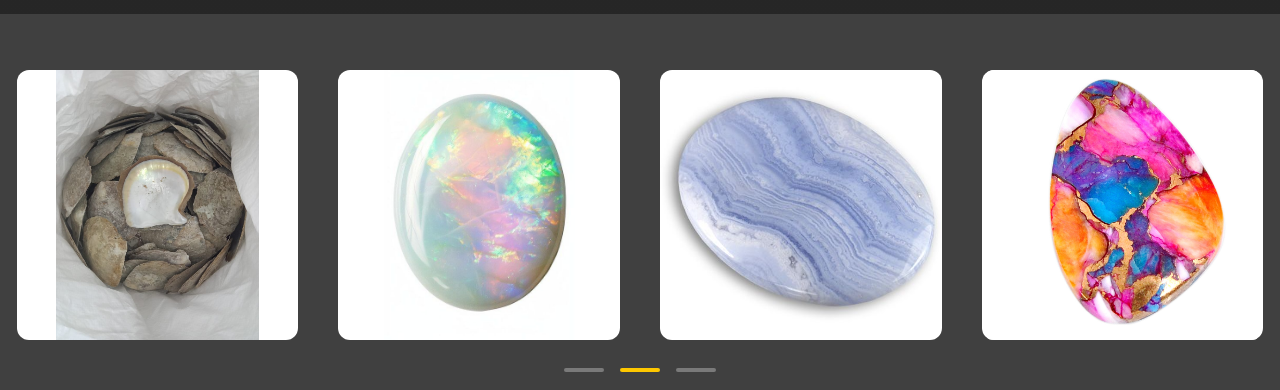
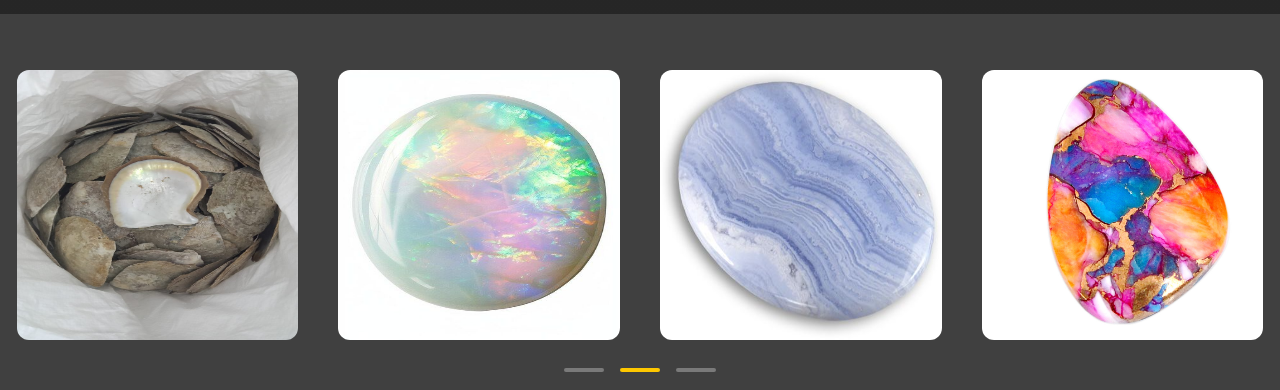
Before and after one commit to JatinMehta007/Freelance-project, a React (Vite) app: page / in a window 1280 px wide. Shown: the part 786-1176 px from the top of the page. Built offline with nearby package versions, Linux system fonts and the light colour scheme; a web font is replaced by a local one.

Commit message:
add bg-contain

```diff
--- a/src/pages/slider.jsx
+++ b/src/pages/slider.jsx
@@ -86,7 +86,7 @@ export const Button = () => {
                   <img
                     src={img}
                     alt=""
-                    className="h-full object-contain"
+                    className="h-full w-full "
                   />
                 </div>
               ))}
```
